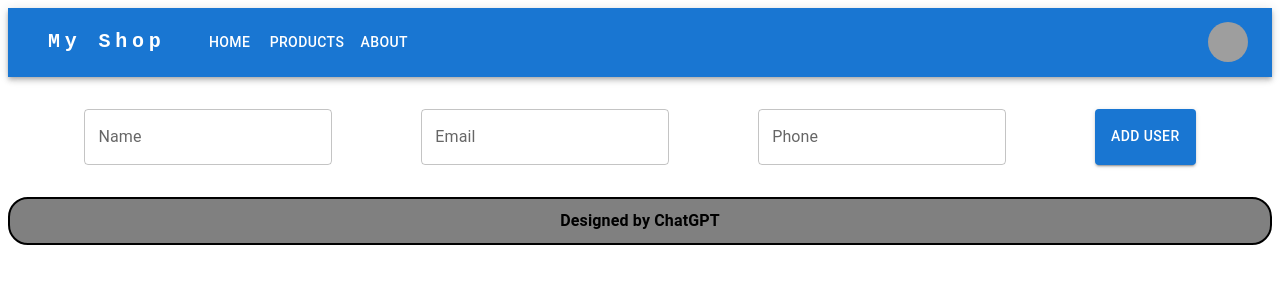
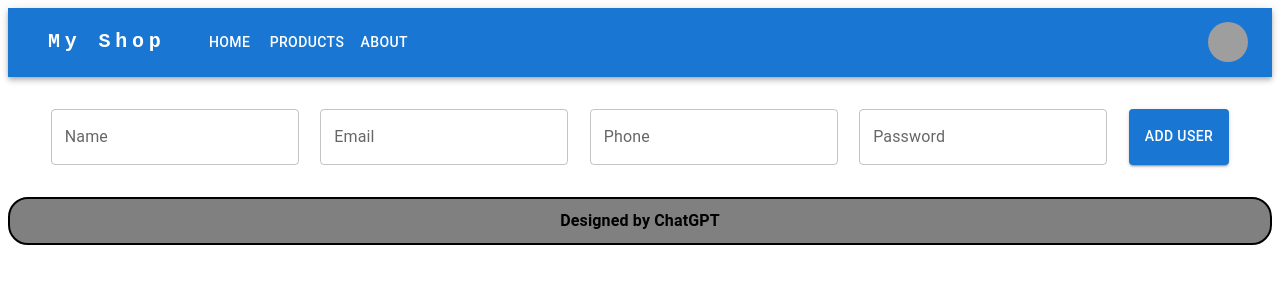
Before and after one commit to vijeth44-pro/Internship-Project, a React (Vite) app in the folder ecom/: page /register in a window 1280 px wide. Shown: the top 300 px of the page. Built offline with nearby package versions, Linux system fonts and the light colour scheme; grey boxes are pictures that could not be loaded; some icons are missing.

Commit message:
add password field to registration form and update API endpoint

```diff
--- a/ecom/src/pages/Register.jsx
+++ b/ecom/src/pages/Register.jsx
@@ -7,6 +7,7 @@ export default function Register() {
     username: "",
     useremail: "",
     userphone: "",
+    userpassword:""
   });
 
   const handleChange = (e) => {
@@ -15,7 +16,7 @@ export default function Register() {
 
   const handleSubmit = async() =>{
     try {
-        const res = await axios.post("http://localhost:1000/users/addUser", form)
+        const res = await axios.post("http://localhost:1000/auth/register", form)
         console.log(res.data)
         if(res.data.success){
             alert("Data added sucessfully")
@@ -53,6 +54,14 @@ export default function Register() {
           onChange={handleChange}
           value={form.userphone}
         />
+        <TextField
+          id="outlined-basic"
+          label="Password"
+          variant="outlined"
+          name="userpassword"
+          onChange={handleChange}
+          value={form.userpassword}
+        />
 
         <Button variant="contained" onClick={handleSubmit}>Add User</Button>
       </Box>
```
